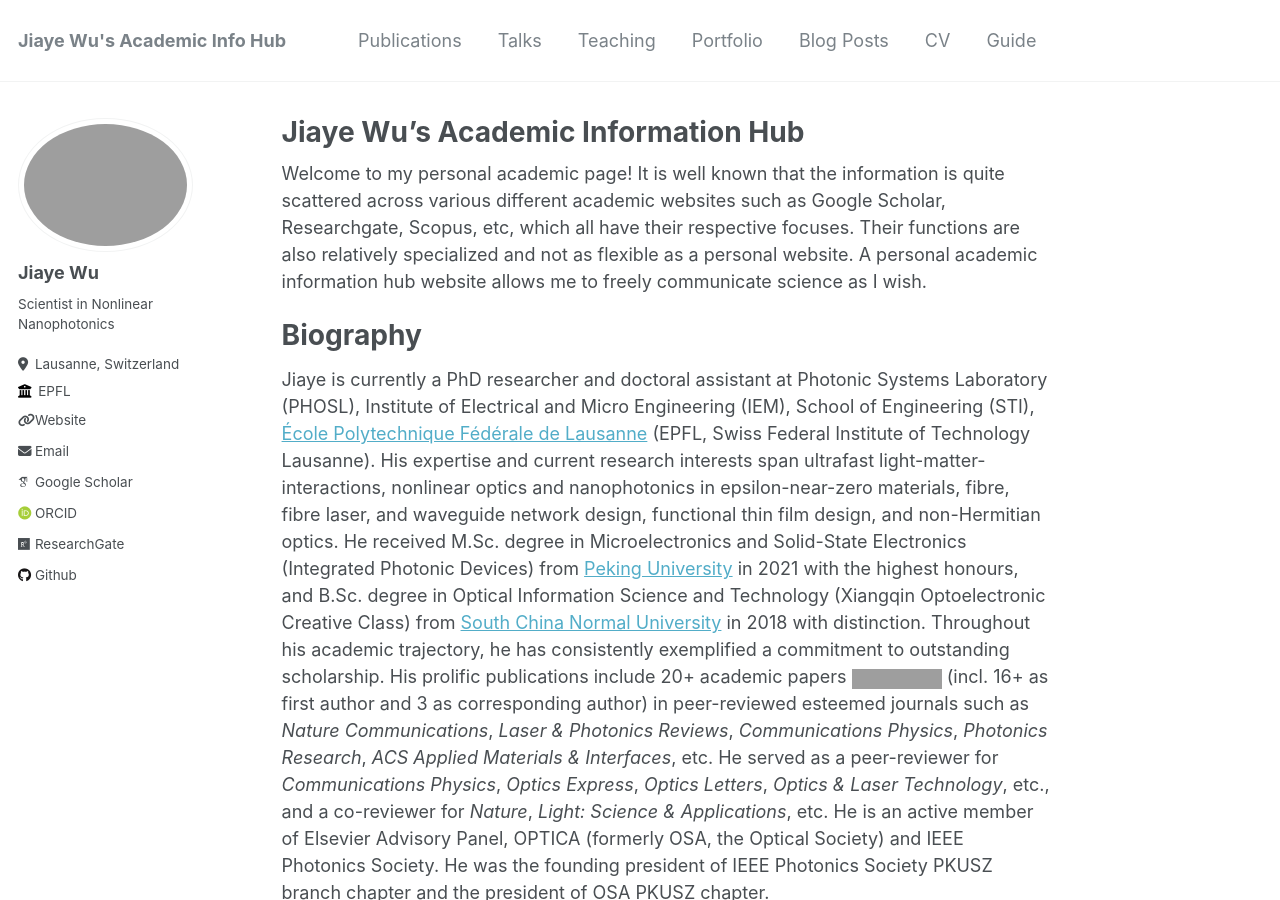
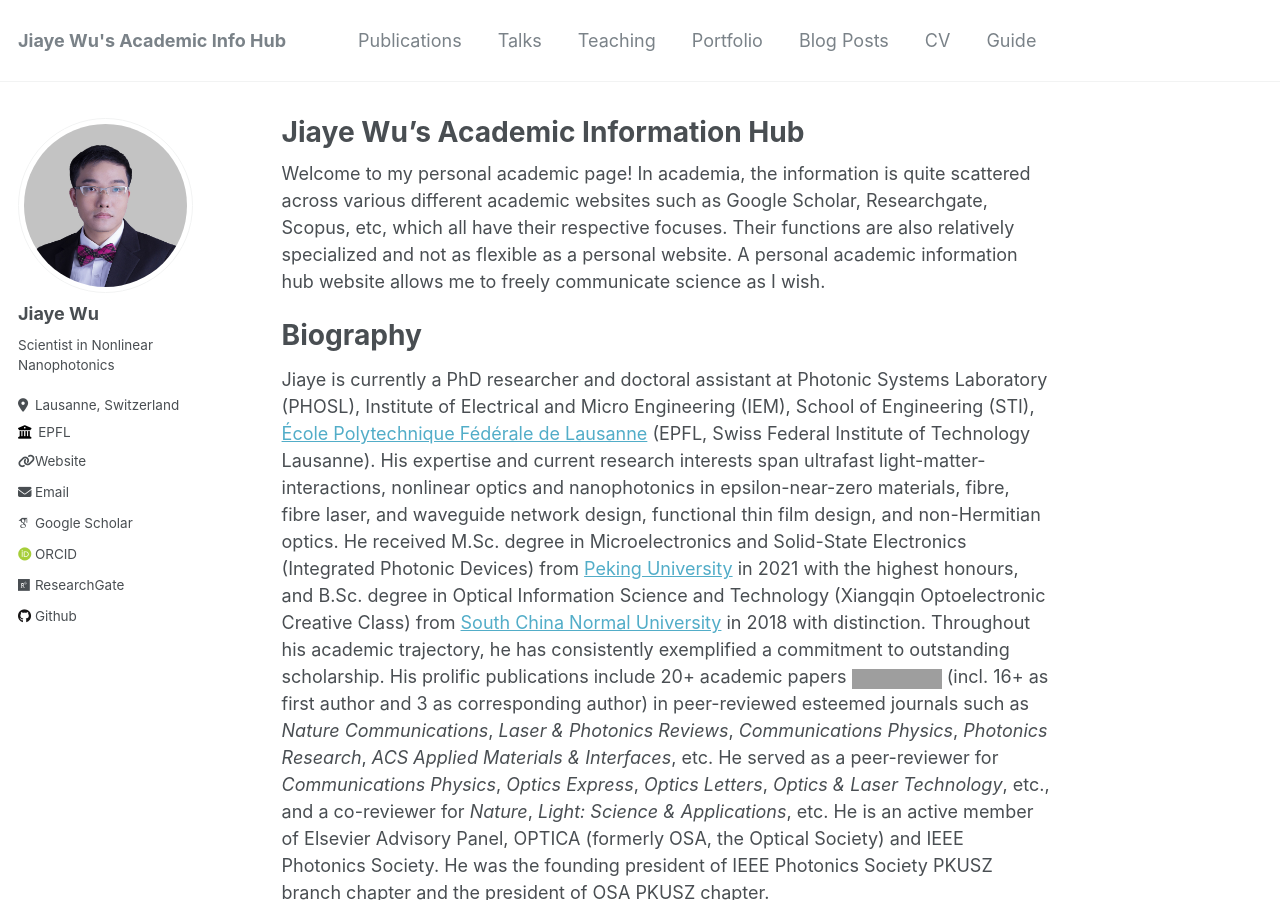
Before and after one commit to jiaye-wu/academicpages-version, a Jekyll site: the page built from _pages/about.md, in a window 1280 px wide and 900 px high. Built offline with Jekyll 4.4.1, drawn with Linux system fonts in a browser that asks for light colours; some web fonts are replaced; grey boxes are pictures that could not be loaded.

Commit message:
Update Info

```diff
--- a/_config.yml
+++ b/_config.yml
@@ -22,7 +22,7 @@ google_scholar_stats_use_cdn : True
 #               Additional customization can be done by editing /_includes/author-profile.html
 author:
   # Biographic information
-  avatar           : /images/profile.png
+  avatar           : "profile.png"
   name             : "Jiaye Wu"
   pronouns         : # example: "she/her"
   bio              : "Scientist in Nonlinear Nanophotonics"
--- a/_pages/about.md
+++ b/_pages/about.md
@@ -6,7 +6,7 @@ redirect_from:
   - /about/
   - /about.html
 ---
-Welcome to my personal academic page! It is well known that the information is quite scattered across various different academic websites such as Google Scholar, Researchgate, Scopus, etc, which all have their respective focuses. Their functions are also relatively specialized and not as flexible as a personal website. A personal academic information hub website allows me to freely communicate science as I wish.
+Welcome to my personal academic page! In academia, the information is quite scattered across various different academic websites such as Google Scholar, Researchgate, Scopus, etc, which all have their respective focuses. Their functions are also relatively specialized and not as flexible as a personal website. A personal academic information hub website allows me to freely communicate science as I wish.
 
 Biography
 ==============================
```
